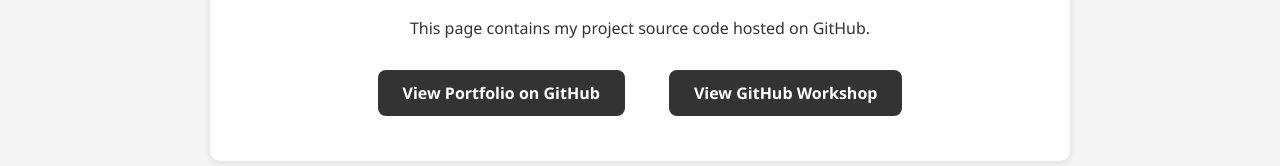
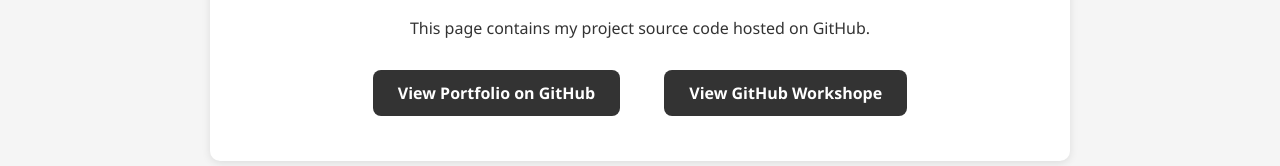
Before and after one commit to Panvi-2801/Panvi.github.io, a plain HTML site: page sourcecode.html in a window 1280 px wide. Shown: the part 295-461 px from the top of the page. Drawn offline with Linux system fonts and the light colour scheme.

```diff
--- a/sourcecode.html
+++ b/sourcecode.html
@@ -96,7 +96,7 @@
         <p>This page contains my project source code hosted on GitHub.</p>
         <div class="repo-links">
             <a href="https://github.com/Panvi-2801/Panvi.github.io" target="_blank">View Portfolio on GitHub</a>
-            <a href="https://github.com/Panvi-2801/GitHub-Workshop" target="_blank">View GitHub Workshop</a>
+            <a href="https://github.com/Panvi-2801/GitHub-Workshop" target="_blank">View GitHub Workshope</a>
         </div>
     </section>
 
```
